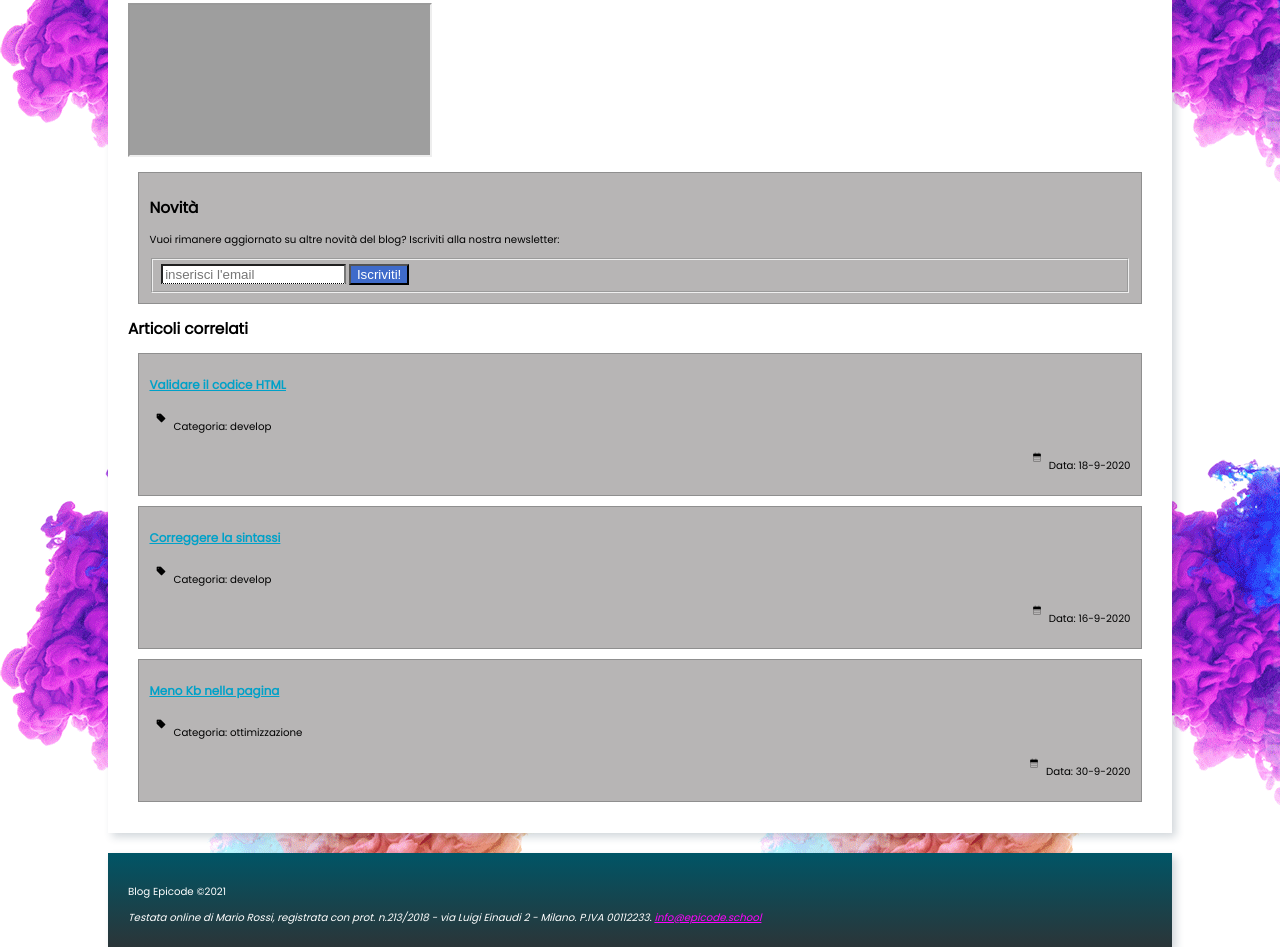
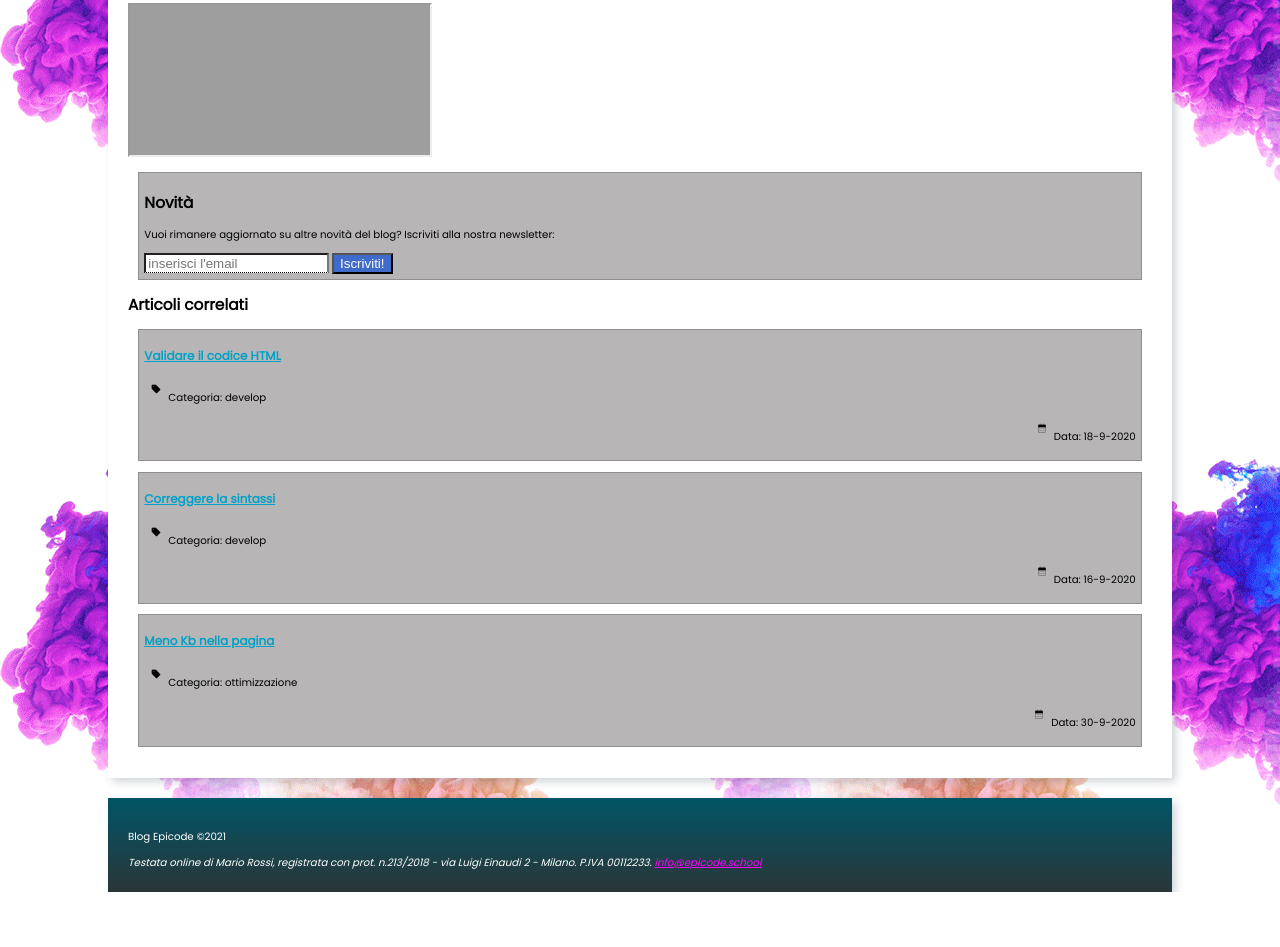
Before and after one commit to damianocherubini/FS0223-CHERUBINI, a plain HTML site: page settimana1/esercizi/g4/articolo.html in a window 1280 px wide. Shown: the part 788-1735 px from the top of the page. After the commit the page ends 1680 px from the top, so only its background shows below. Drawn offline with nearby package versions, Linux system fonts and the light colour scheme; grey boxes are pictures that could not be loaded.

Commit message:
def apparte allineamento icone?

```diff
--- a/settimana1/esercizi/g4/articolo.html
+++ b/settimana1/esercizi/g4/articolo.html
@@ -168,11 +168,11 @@
                     </p>
 
                     <form method="POST" action="elabora_form.php">
-                        <fieldset>
+
                             <input class="dot" type="email" name="user_email" id="user_email" placeholder="inserisci l'email"
                                 required />
                             <button class="but" type="submit">Iscriviti!</button>
-                        </fieldset>
+
                     </form>
                 </section>
             </article>
--- a/settimana1/esercizi/g4/assets/css/style.css
+++ b/settimana1/esercizi/g4/assets/css/style.css
@@ -117,7 +117,7 @@ h3 a {
     color: #00A1C8;
 }
 .sect {
-    padding: 1em;
+    padding: 0.5em;
     border: solid 1px rgb(143, 143, 143);
     background-color: rgb(183, 181, 181);
     margin: 1em;
```
